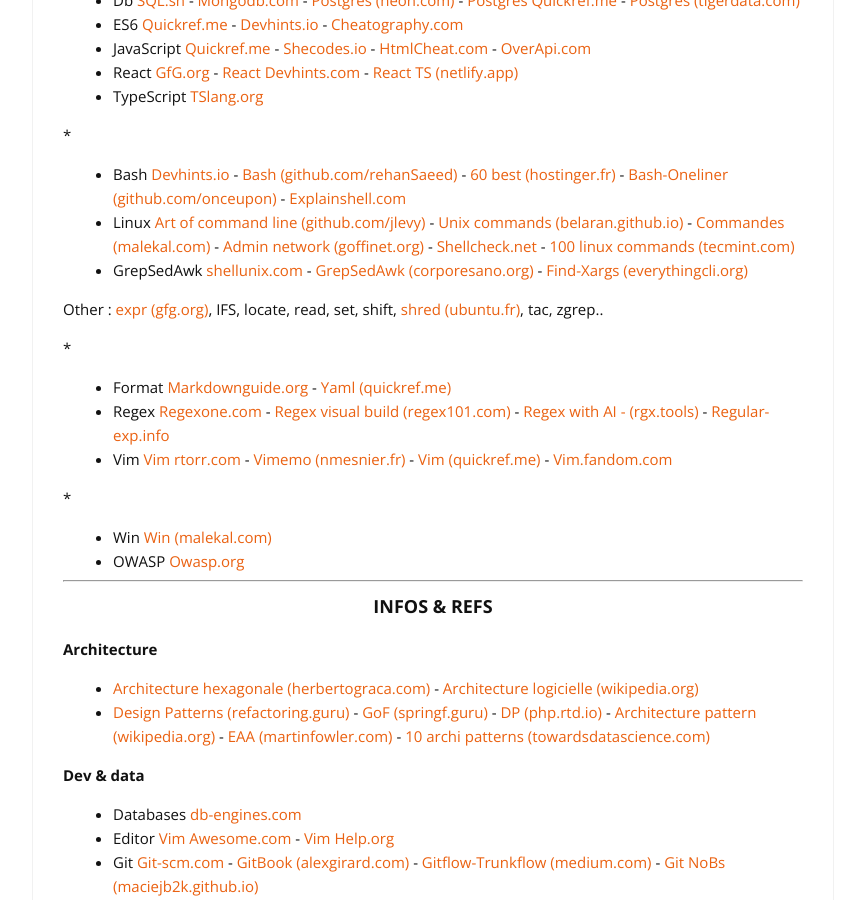
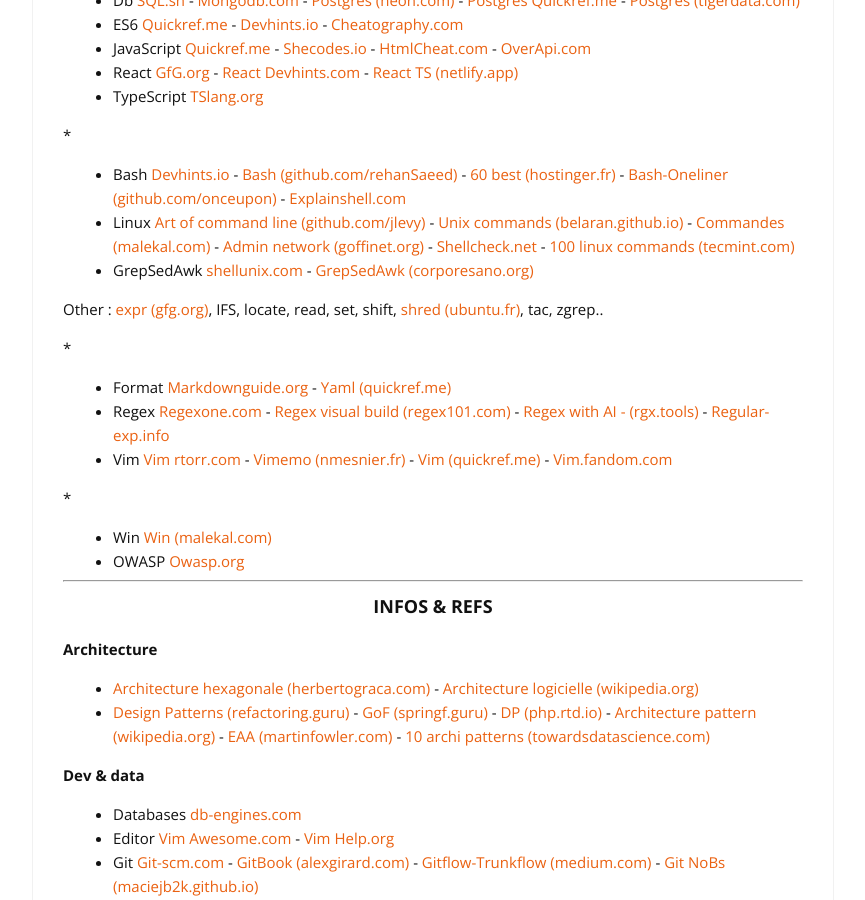
Before and after one commit to cylmat/cylmat.github.io, a Jekyll site: the page built from _pages/USEFUL.md, in a window 1280 px wide and 900 px high, scrolled down 519 px. Shown: the whole window, without its empty margins (207-1072 px from the left). Built offline with Jekyll 4.4.1, drawn with Linux system fonts in a browser that asks for light colours; nearby versions of some CDN libraries.

Commit message:
Update USEFUL.md

```diff
--- a/_pages/USEFUL.md
+++ b/_pages/USEFUL.md
@@ -29,7 +29,7 @@
 
 - Bash [Devhints.io](https://devhints.io/bash) - [Bash (github.com/rehanSaeed)](https://github.com/RehanSaeed/Bash-Cheat-Sheet) - [60 best (hostinger.fr)](https://www.hostinger.fr/tutoriels/commandes-linux) - [Bash-Oneliner (github.com/onceupon)](https://github.com/onceupon/Bash-Oneliner) - [Explainshell.com](https://explainshell.com)
 - Linux [Art of command line (github.com/jlevy)](https://github.com/jlevy/the-art-of-command-line) - [Unix commands (belaran.github.io)](https://belaran.github.io/free-docs/unix-initiation/node277.html) - [Commandes (malekal.com)](https://www.malekal.com/liste-des-commandes-linux) - [Admin network (goffinet.org)](https://linux.goffinet.org/administration/configuration-du-reseau/outils-linux-reseau) - [Shellcheck.net](https://www.shellcheck.net) - [100 linux commands (tecmint.com)](https://www.tecmint.com/essential-linux-commands/)
-- GrepSedAwk [shellunix.com](https://www.shellunix.com) - [GrepSedAwk (corporesano.org)](http://www.corporesano.org/doc-site/grepawksed.html) - [Find-Xargs (everythingcli.org)](https://www.everythingcli.org/find-exec-vs-find-xargs)
+- GrepSedAwk [shellunix.com](https://www.shellunix.com) - [GrepSedAwk (corporesano.org)](http://www.corporesano.org/doc-site/grepawksed.html)
 
 Other : [expr (gfg.org)](https://www.geeksforgeeks.org/linux-unix/expr-command-in-linux-with-examples), IFS, locate, read, set, shift, [shred (ubuntu.fr)](https://doc.ubuntu-fr.org/shred), tac, zgrep..
 
```
